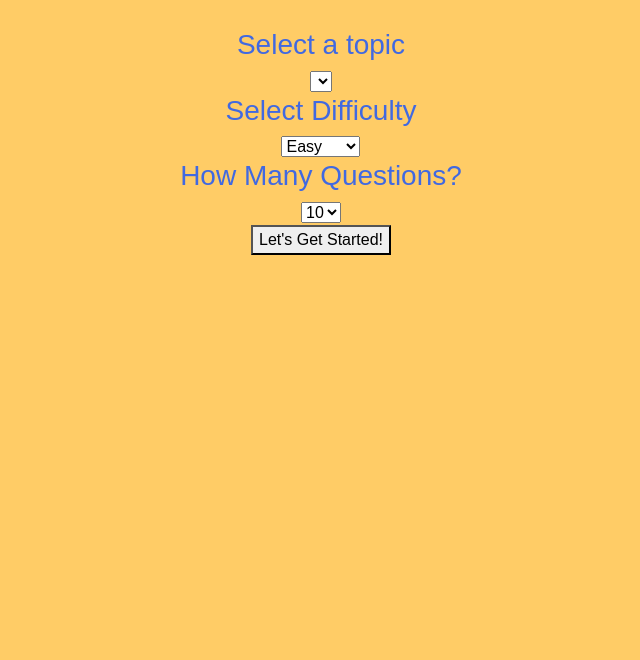
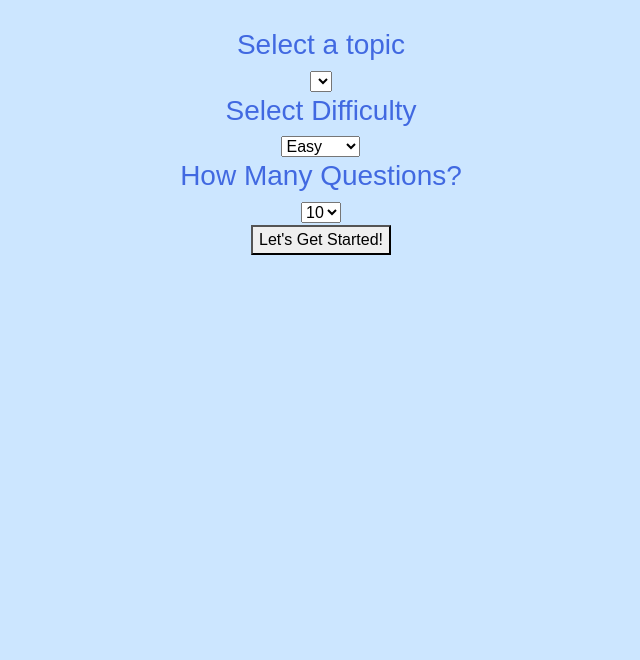
Before and after one commit to D0nni387/The-Quiz-Hub, a plain HTML site: page index.html in a window 1280 px wide. Shown: the part 140-800 px from the top of the page, without its empty margins (319-959 px from the left). Drawn offline with nearby package versions, Linux system fonts and the light colour scheme; no server answers; a web font is replaced by a local one.

Commit message:
Amended background color due to user feedback

```diff
--- a/assets/css/style.css
+++ b/assets/css/style.css
@@ -1,7 +1,7 @@
 @import url('https://fonts.googleapis.com/css?family=Solway&display=swap');
 
 body {
-    background-color: #ffcc66;
+    background-color: #cce6ff;
     font-family: "Solway", sans-serif;
 }
 
```
